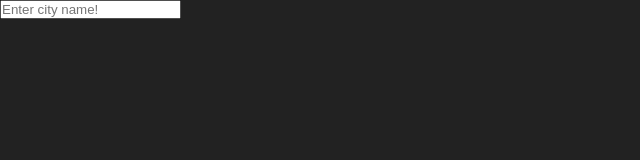
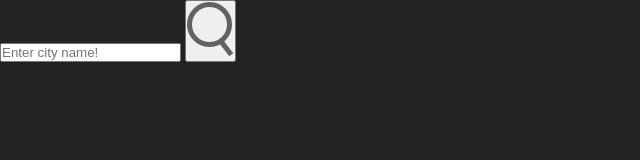
Before and after one commit to alifarlendi/Weather-App, a plain HTML site: page index.html in a window 1280 px wide. Shown: the whole page, without its empty margins (0-640 px from the left). Drawn offline with Linux system fonts and the light colour scheme.

Commit message:
add button to the class card

```diff
--- a/index.html
+++ b/index.html
@@ -13,6 +13,7 @@
   <div class="card">
     <div class="search">
       <input type="text" placeholder="Enter city name!" spellcheck="false">
+      <button><img src="images/search.png" alt=""></button>
     </div>
   </div>
 
```
